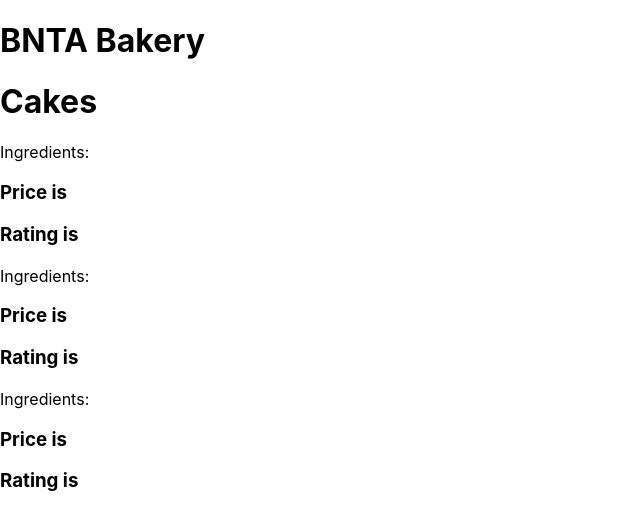
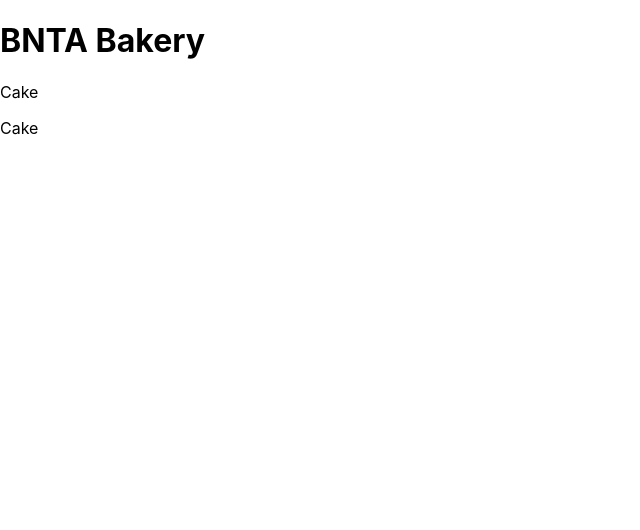
Before and after one commit to caitlinmillar/8.4_React_Bakery, a React (Create React App) app: page / in a window 1280 px wide. Shown: the top 530 px of the page, without its empty margins (0-640 px from the left). Built offline with nearby package versions, Linux system fonts and the light colour scheme.

Commit message:
trying to distinguish between containers and components

```diff
--- a/src/App.js
+++ b/src/App.js
@@ -1,12 +1,19 @@
 import './App.css';
-import MyAppContainer from './containers/MyAppContainer'
+import CakeContainer from './containers/CakeContainer'
+import Cakes from './components/Cakes';
+import CakeComponent from './components/CakeComponent';
 
 
 function App() {
   return (
     <>
       <h1>BNTA Bakery</h1>
-      <MyAppContainer/>
+      <CakeContainer/>
+      <CakeComponent/>
+      <Cakes/>
+      <cakeName/>
+      {CakeComponent.Cakes}
+
     </>
   );
 }
--- /dev/null
+++ b/src/components/CakeComponent.js
@@ -0,0 +1,28 @@
+import Cake from "./Cakes";
+
+const CakeComponent = (cakes) => {
+
+    return(
+        <>
+        <cakes/>
+            {/* <h2>{}</h2> */}
+            {/* <p>{CakeList.cakeName}</p>
+            <p>Ingredients: {CakeList.ingredients}</p>
+            <h3>Price is {CakeList.price}</h3>
+            <h3>Rating is {CakeList.rating}</h3> */}
+
+            {cakes.cakeName}
+
+            <p>{cakes.cakeName}</p>
+
+
+        </>
+
+    )
+        }
+
+
+
+
+
+export default CakeComponent;
--- a/src/components/CakeList.js
+++ /dev/null
@@ -1,58 +0,0 @@
-
-const CakeList = ({cakeName, ingredients, price, rating}) => {
-    // Victora Sponge
-const victoria ={
-	cakeName: "Victoria Sponge",
-   	ingredients: [
-   		"eggs",
-      	"butter",
-      	"sugar",
-      	"self-raising flour",
-      	"baking powder",
-      	"milk"
-  	],
-  	price: 5,
-   	rating: 5
-}
-
-// Tea Loaf
-const teaLoaf ={
- 	cakeName: "Tea Loaf",
-   	ingredients: [
-   		"eggs",
-      	"oil",
-      	"dried fruit",
-      	"sugar",
-      	"self-raising flour",
-      	"strong tea",
-  	],
-  	price: 2,
-  	rating: 3
-}
-
-// Carrot Cake
-const carrotCake ={
- 	cakeName: "Carrot Cake",
-   	ingredients: [
-    	"carrots",
-      	"walnuts",
-      	"oil",
-      	"cream cheese",
-      	"flour",
-      	"sugar",
-   	],
-   	price: 8,
-   	rating: 5
-}
-
-
-    return(
-        <>
-            <h2>{cakeName}</h2>
-            <p>Ingredients: {ingredients}</p>
-            <h3>Price is {price}</h3>
-            <h3>Rating is {rating}</h3>
-        </>
-    )
-}
-export default CakeList;
--- /dev/null
+++ b/src/components/Cakes.js
@@ -0,0 +1,12 @@
+const Cakes = () => {
+
+
+    return(
+        <>
+        <p> {Cakes.cakeName} </p>
+        <p>Cake</p>
+        </>
+    )
+}
+
+export default Cakes;
--- /dev/null
+++ b/src/containers/CakeContainer.js
@@ -0,0 +1,67 @@
+import Cakes from "../components/Cakes";
+import CakeComponent from "../components/CakeComponent";
+import { useState } from "react";
+
+
+const CakeContainer = () => {
+    const cakes = useState[{
+    cakeName: "Victoria Sponge",
+    ingredients: [
+        "eggs",
+       "butter",
+       "sugar",
+       "self-raising flour",
+       "baking powder",
+       "milk"
+   ],
+   price: 5,
+    rating: 5
+},
+{
+  cakeName: "Tea Loaf",
+    ingredients: [
+        "eggs",
+       "oil",
+       "dried fruit",
+       "sugar",
+       "self-raising flour",
+       "strong tea",
+   ],
+   price: 2,
+   rating: 3
+ },
+ {
+cakeName: "Carrot Cake",
+ingredients: [
+"carrots",
+"walnuts",
+"oil",
+"cream cheese",
+"flour",
+"sugar",
+],
+price: 8,
+rating: 5
+}
+]
+
+
+
+    // const ref = useRef(CakeList)
+    // const [teaLoaf, setTeaLoaf] = useState[0];
+    // const [carrotCake, setCarrotCake] = useState[0];
+
+
+    return(
+        <>
+        <Cakes cakes={cakes}/>
+
+        {Cakes}
+        {CakeComponent.Cake}
+
+
+        </>
+    )
+}
+
+export default CakeContainer;
--- a/src/containers/MyAppContainer.js
+++ /dev/null
@@ -1,20 +0,0 @@
-import { useState } from "react";
-import CakeList from "../components/CakeList";
-
-const MyAppContainer = () => {
-
-    // const [victoriaCake, setVictoriaCake] = useState[0];
-    // const [teaLoaf, setTeaLoaf] = useState[0];
-    // const [carrotCake, setCarrotCake] = useState[0];
-
-    return(
-        <>
-            <h1>Cakes</h1>
-            <CakeList name={"Victoria Sponge"}/>
-            <CakeList name={"Tea Load"}/>
-            <CakeList name={"Carrot Cake"}/>
-        </>
-    )
-}
-
-export default MyAppContainer;
```
